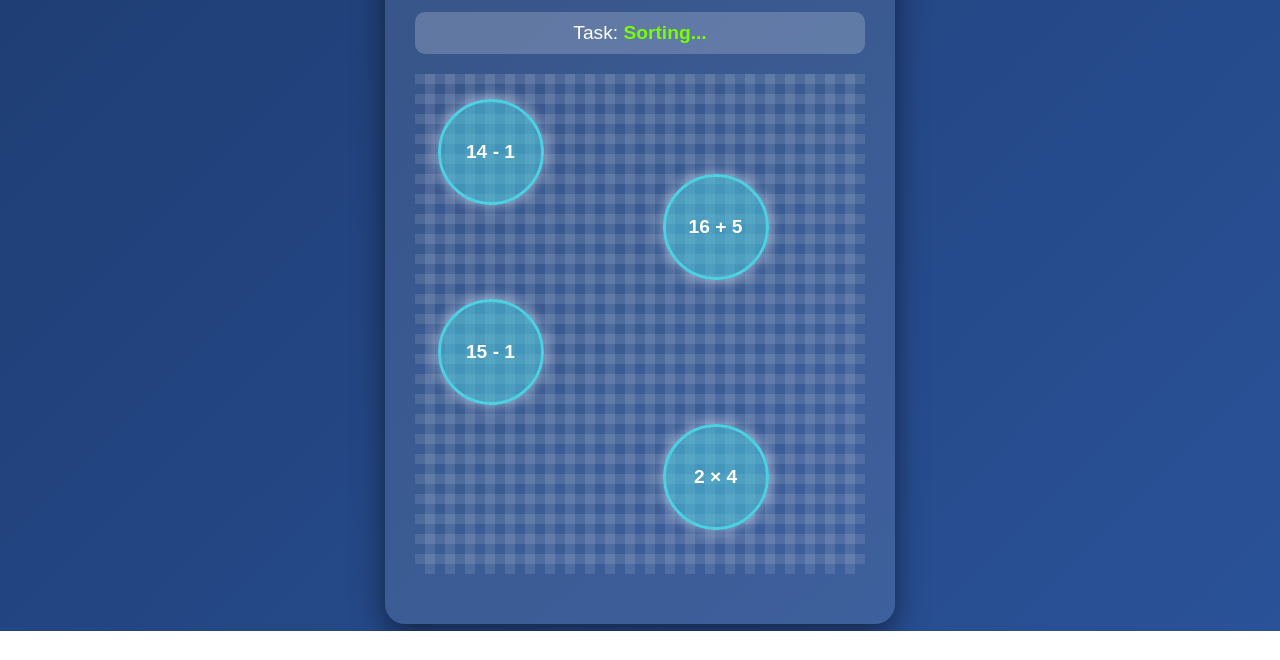
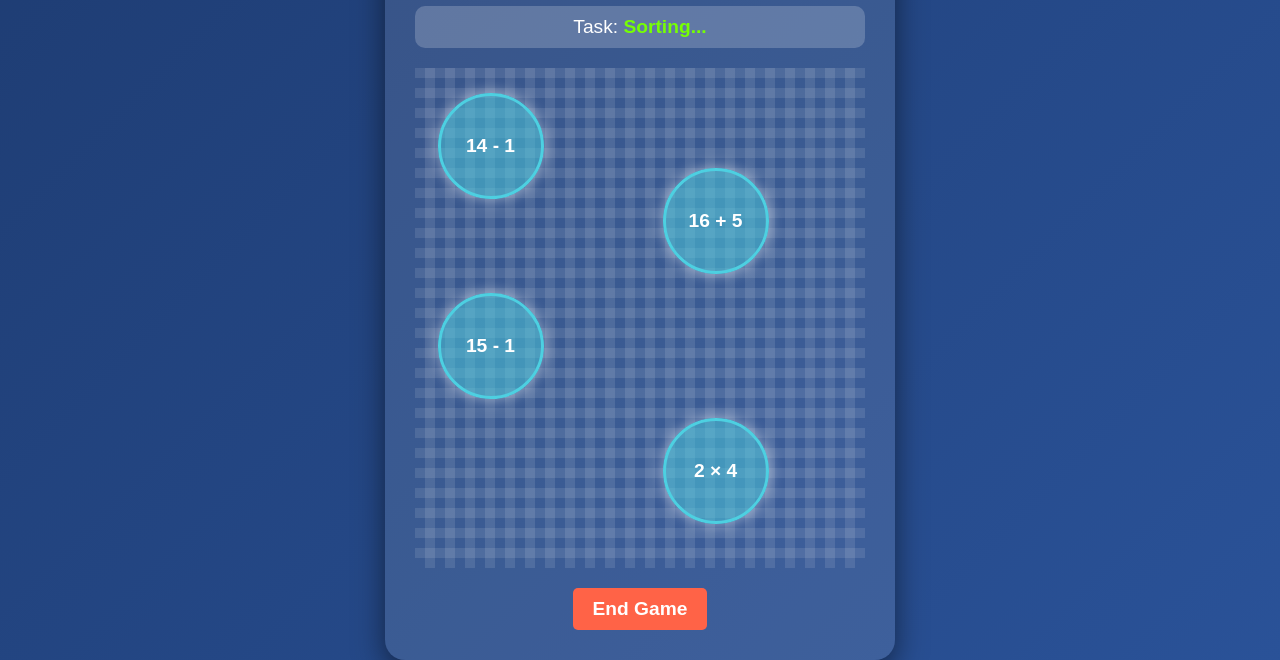
Before and after one commit to avi7748/BubbleMath, a plain HTML site: page index.html in a window 1280 px wide. Both pictures are taken after a click on the button "Start Game". Shown: the part 169-829 px from the top of the page. Before the commit the page ends 800 px from the top, so only its background shows below. Drawn offline with Linux system fonts and the light colour scheme.

Commit message:
Update index.html

```diff
--- a/index.html
+++ b/index.html
@@ -3,7 +3,7 @@
 <head>
     <meta charset="UTF-8">
     <meta name="viewport" content="width=device-width, initial-scale=1.0">
-    <title>Pure Sequence Sorter (Hidden Feedback)</title>
+    <title>Pure Sequence Sorter</title>
 
     <style>
         body {
@@ -96,6 +96,12 @@
             box-shadow: 0 0 25px #ffd700;
         }
 
+        .selected {
+            border: 6px solid #f0f0f0;
+            box-shadow: 0 0 20px #f0f0f0;
+            cursor: default;
+        }
+
         @keyframes fadeIn {
             from { opacity: 0; }
             to { opacity: 1; }
@@ -111,10 +117,27 @@
             cursor: pointer;
             transition: background-color 0.2s;
             font-weight: bold;
+            margin-right: 10px;
+        }
+
+        #end-button {
+            padding: 10px 20px;
+            font-size: 1.2em;
+            background-color: #ff6347;
+            color: white;
+            border: none;
+            border-radius: 5px;
+            cursor: pointer;
+            transition: background-color 0.2s;
+            font-weight: bold;
         }
 
         #start-button:hover {
             background-color: #aeea00;
+        }
+
+        #end-button:hover {
+            background-color: #e55337;
         }
 
         .hidden {
@@ -145,7 +168,11 @@
         <div id="bubble-area">
         </div>
 
-        <button id="start-button">Start Game</button>
+        <div>
+            <button id="start-button">Start Game</button>
+            <button id="end-button" class="hidden">End Game</button>
+        </div>
+
         <div id="game-over-message" class="hidden">Game Over! Final Score: <span id="final-score">0</span></div>
 
     </div>
@@ -156,6 +183,7 @@
         const targetAnswerElement = document.getElementById('target-answer');
         const bubbleArea = document.getElementById('bubble-area');
         const startButton = document.getElementById('start-button');
+        const endButton = document.getElementById('end-button');
         const gameOverMessage = document.getElementById('game-over-message');
         const finalScoreElement = document.getElementById('final-score');
 
@@ -308,6 +336,8 @@
             const clickedAnswer = parseInt(clickedBubble.dataset.answer);
 
             if (clickedBubble.classList.contains('bubble')) {
+                clickedBubble.classList.add('selected'); // NEW: Visual border on click
+
                 if (clickedAnswer === nextExpectedValue) {
 
                     clickedCount++;
@@ -343,6 +373,7 @@
             scoreElement.textContent = score;
 
             startButton.classList.add('hidden');
+            endButton.classList.remove('hidden');
             gameOverMessage.classList.add('hidden');
 
             createBubbles();
@@ -350,19 +381,22 @@
 
         function endGame() {
             clearInterval(roundInterval);
+            endButton.classList.add('hidden');
+            startButton.classList.remove('hidden');
+
             bubbleArea.innerHTML = 'GAME OVER!';
-            targetAnswerElement.textContent = '...';
+            targetAnswerElement.textContent = 'FINAL SCORE:';
             targetAnswerElement.style.fontSize = '2em';
 
             finalScoreElement.textContent = score;
             gameOverMessage.classList.remove('hidden');
             startButton.textContent = 'Play Again';
-            startButton.classList.remove('hidden');
 
             document.querySelectorAll('.bubble').forEach(b => b.removeEventListener('click', handleBubbleClick));
         }
 
         startButton.addEventListener('click', startGame);
+        endButton.addEventListener('click', endGame);
     </script>
 </body>
 </html>
```
